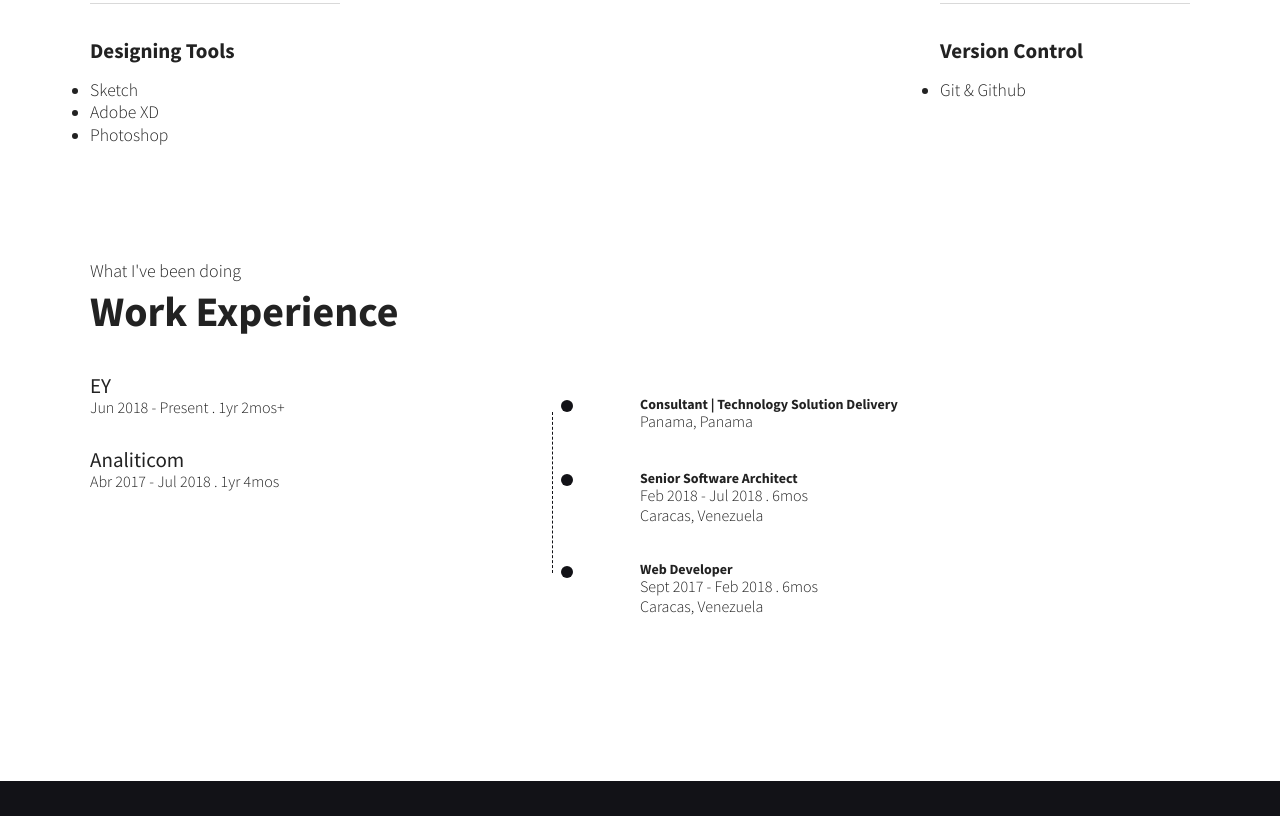
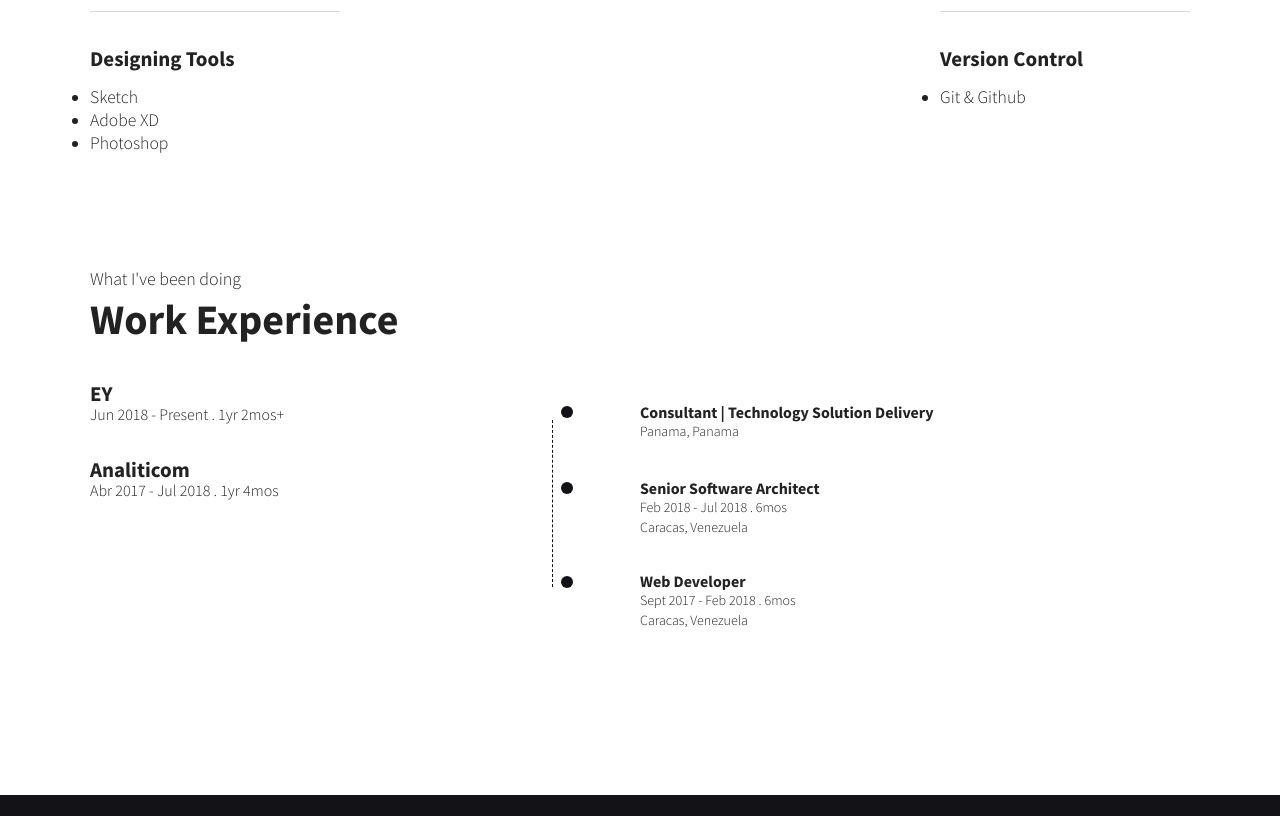
Before and after one commit to edanfesi/edanfesi.github.io, a Gatsby site in the folder portfolio-website/: page /about in a window 1280 px wide. Shown: the part 1630-2446 px from the top of the page. Built offline with nearby package versions, Linux system fonts and the light colour scheme; Gatsby itself is replaced by a stand-in of ours.

Commit message:
Change the font size of the about description and the timeline

```diff
--- a/portfolio-website/src/components/styles/timeline_entry.css
+++ b/portfolio-website/src/components/styles/timeline_entry.css
@@ -20,19 +20,20 @@
   height: 12px;
   background-color: var(--color-primary);
   border-radius: 100%;
-  top: 65%;
+  top: 60%;
   right: 42px;
 }
 
 .entry__title h3 {
   margin: 0;
-  font-size: 21px;
-  line-height: 27px;
+  font-size: 1.5rem;
+  line-height: 1.93rem;
+  font-weight: var(--block-font-weight--bold);
 }
 
 .entry__title p {
   margin: 0;
-  font-size: 16px;
+  font-size: 1.14rem;
   font-weight: 300;
 }
 
@@ -42,6 +43,7 @@
   width: 50%;
   padding-left: 30px; /* gutter */
   font-weight: var(--block-font-weight--light);
+  font-size: 1.14rem;
 }
 
 .entry__body h4 {
@@ -50,7 +52,7 @@
 }
 
 .entry__body p {
-  font-size: 16px;
+  font-size: 1rem;
   line-height: 20px;
   margin: 0;
 }
--- a/portfolio-website/src/pages/styles/about.css
+++ b/portfolio-website/src/pages/styles/about.css
@@ -19,6 +19,7 @@
 }
 
 .about-description {
+  font-size: 1.14rem;
   margin-bottom: 15px;
 }
 
```
